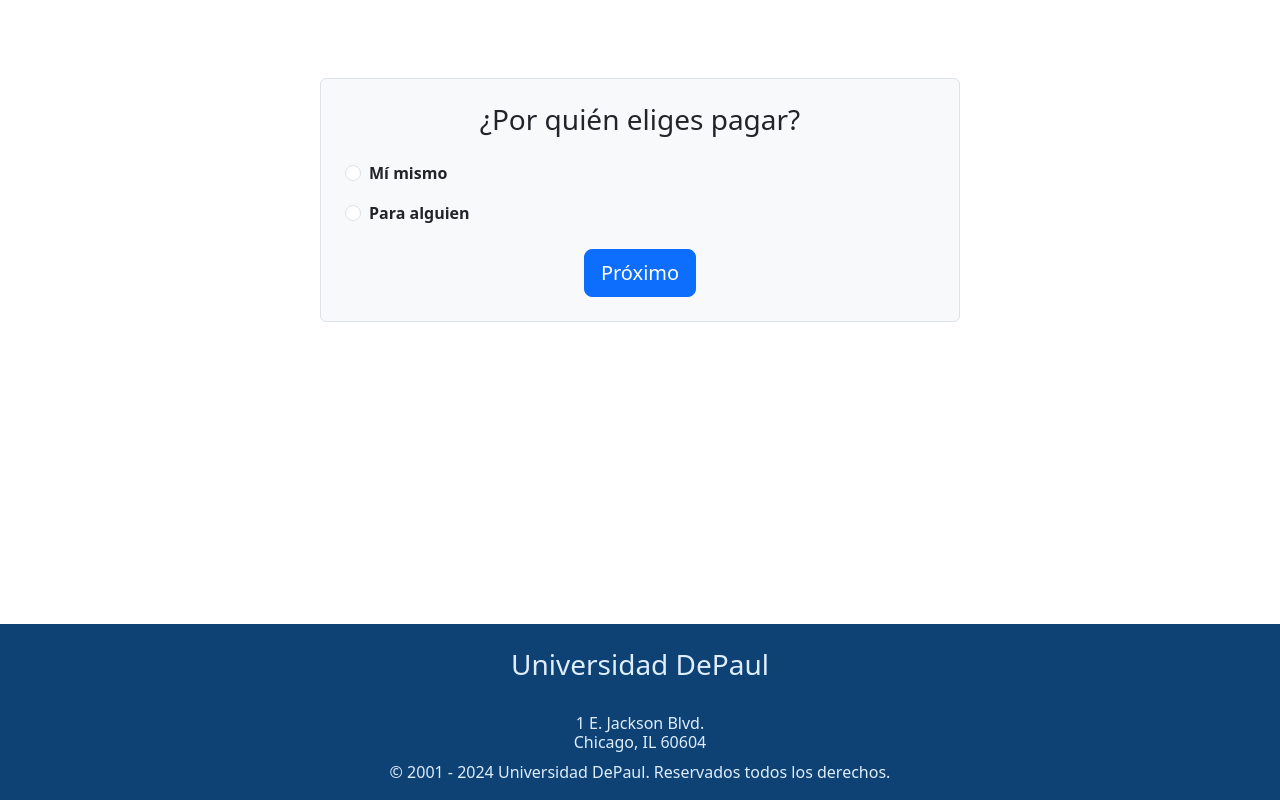
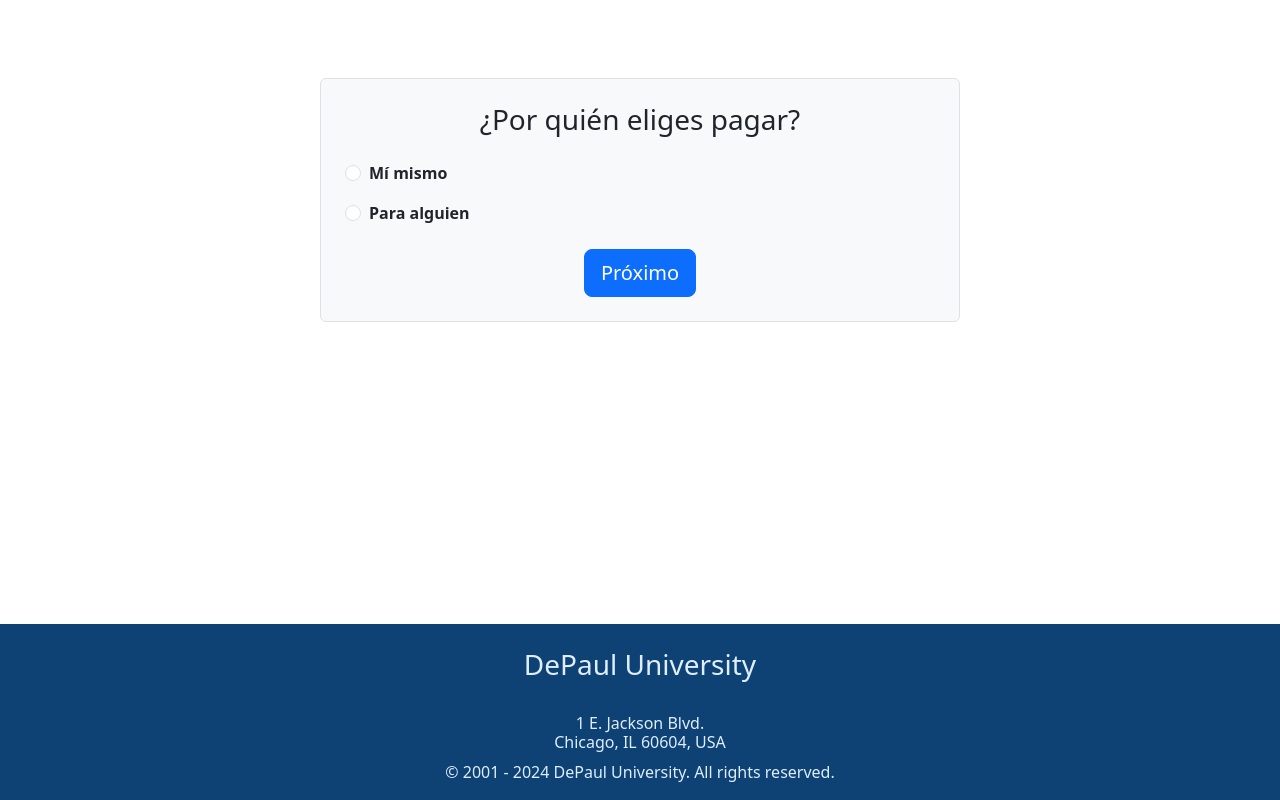
Before and after one commit to examForm/Formulario-de-examen-Depaul-Uni, a React (Create React App) app: page / in a window 1280 px wide. Shown: the part 550-1350 px from the top of the page. Built offline with nearby package versions, Linux system fonts and the light colour scheme.

Commit message:
Update Footer.js

```diff
--- a/src/Footer.js
+++ b/src/Footer.js
@@ -11,15 +11,15 @@ const Footer = () => {
       <div className="container">
         <div className="row">
           <div className="col-md-12 text-center">
-            <h3>Universidad DePaul</h3>
+            <h3>DePaul University</h3>
             <br />
             <h6>
               1 E. Jackson Blvd.
               <br />
-              Chicago, IL 60604
+              Chicago, IL 60604, USA
             </h6>
             <p>
-              © 2001 - 2024 Universidad DePaul. Reservados todos los derechos.
+              © 2001 - 2024 DePaul University. All rights reserved.
             </p>
           </div>
         </div>
```
